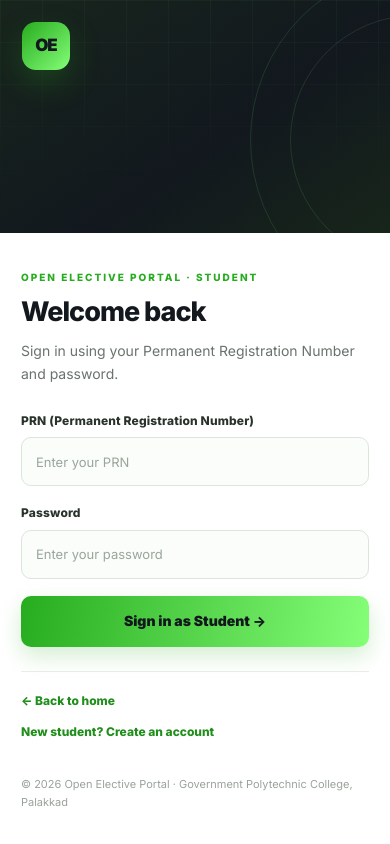
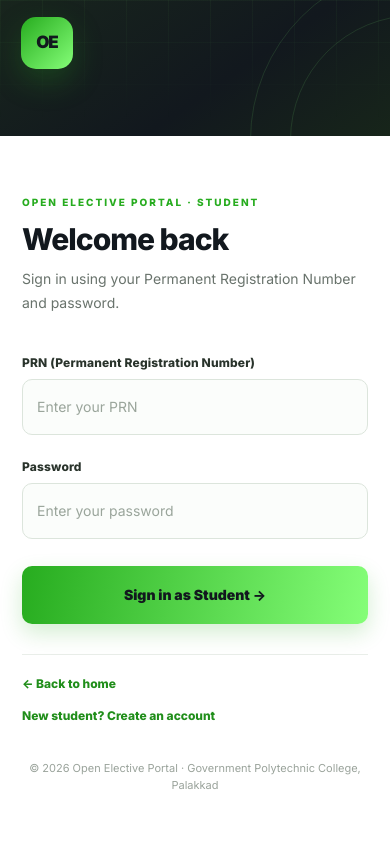
Before and after one commit to NITHIN9526/open-elective-allocator, a Node server app: page /student/login in a window 390 px wide. Run offline with Node 20, Linux system fonts and the light colour scheme.

Commit message:
Contain student login form within outlined frame

```diff
--- a/public/styles.css
+++ b/public/styles.css
@@ -804,3 +804,42 @@ body:has(.oe-auth-page) .container { max-width:none;margin:0;padding:0; }
  .oe-form-page .oe-login-side { padding:28px 21px 24px; }
  .oe-form-links { flex-direction:column; }
 }
+
+
+/* Student login: compact brand panel and complete form contained in the frame */
+.oe-student-login-compact { min-height:100vh;padding:20px 4vw; }
+.oe-student-login-compact .oe-auth-shell {
+  width:min(1310px,100%);min-height:min(820px,calc(100vh - 40px));
+  grid-template-columns:minmax(170px,.34fr) minmax(0,1fr);
+}
+.oe-student-login-compact .oe-brand-side {
+  min-height:0;padding:42px 34px;justify-content:flex-start;align-items:center;
+}
+.oe-student-login-compact .oe-brand-mark { width:68px;height:68px;border-radius:20px; }
+.oe-student-login-compact .oe-login-side {
+  min-width:0;min-height:0;padding:clamp(38px,7vh,76px) clamp(32px,8vw,120px);
+  justify-content:center;align-items:center;
+}
+.oe-student-login-compact .oe-login-content { max-width:520px; }
+.oe-student-login-compact .oe-login-content h2 { font-size:clamp(30px,3vw,40px); }
+.oe-student-login-compact .oe-login-subtitle { margin-bottom:38px; }
+.oe-student-login-compact .oe-form-stack { gap:22px; }
+.oe-student-login-compact .oe-form-control { min-height:56px;font-size:14px; }
+.oe-student-login-compact .oe-form-submit { min-height:58px;margin-top:5px; }
+.oe-student-login-compact .oe-form-links { margin-top:30px; }
+.oe-student-login-compact .oe-login-footer { max-width:520px;margin:45px auto 0;text-align:center; }
+@media(max-width:800px) {
+ .oe-student-login-compact { padding:14px; }
+ .oe-student-login-compact .oe-auth-shell { min-height:calc(100vh - 28px);grid-template-columns:1fr; }
+ .oe-student-login-compact .oe-brand-side { min-height:105px;padding:18px 22px;align-items:flex-start; }
+ .oe-student-login-compact .oe-brand-mark { width:52px;height:52px;border-radius:15px; }
+ .oe-student-login-compact .oe-login-side { padding:38px 28px; }
+ .oe-student-login-compact .oe-login-footer { margin-top:35px; }
+}
+@media(max-width:480px) {
+ .oe-student-login-compact { padding:0; }
+ .oe-student-login-compact .oe-auth-shell { min-height:100vh;border:0;border-radius:0; }
+ .oe-student-login-compact .oe-brand-side { min-height:88px;padding:17px 21px; }
+ .oe-student-login-compact .oe-login-side { padding:34px 22px 25px; }
+ .oe-student-login-compact .oe-form-links { flex-direction:column; }
+}
```
